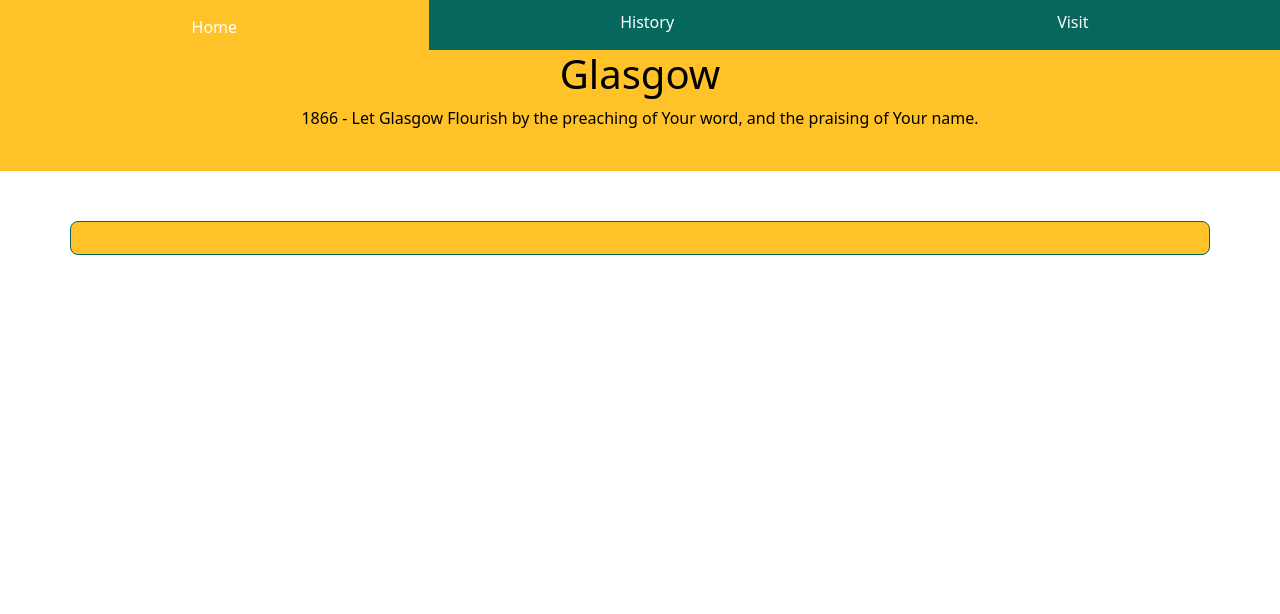
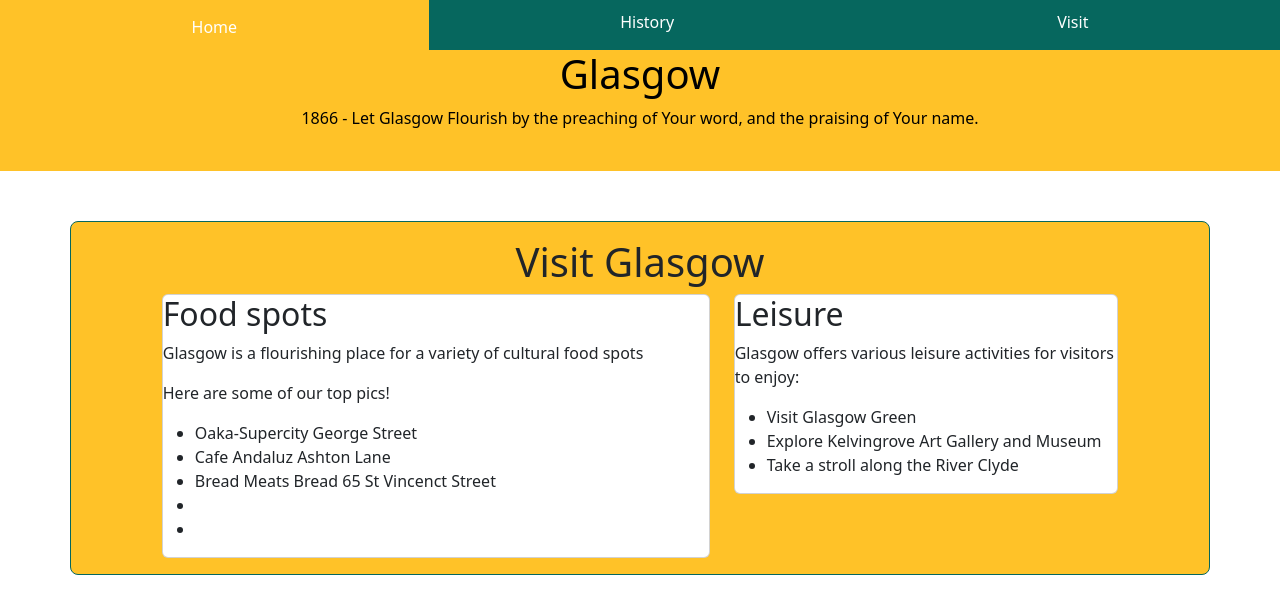
Before and after one commit to HannahSMMcCormick/WebDev2024, a plain HTML site: page visit.html in a window 1280 px wide. Drawn offline with nearby package versions, Linux system fonts and the light colour scheme.

Commit message:
Using bootstrap card classes

```diff
--- a/visit.html
+++ b/visit.html
@@ -34,13 +34,36 @@
     </header>
 
     <div class="container">
+        <h1>Visit Glasgow</h1>
         <div class="row">
             <div class="col-md-7">
-<!--Insert here-->
+                <div class="card">
+                    <div class="cardBody">
+                        <h2>Food spots</h2>
+                        <p>Glasgow is a flourishing place for a variety of cultural food spots</p>
+                        <p>Here are some of our top pics!</p>
+                        <ul>
+                            <li>Oaka-Supercity George Street</li>
+                            <li>Cafe Andaluz Ashton Lane</li>
+                            <li>Bread Meats Bread 65 St Vincenct Street</li>
+                            <li></li>
+                            <li></li>
+                        </ul>
+                    </div>
+                </div>
             </div>
 
             <div class="col-md-5">
-
+                <div class="card">
+                    <div class="cardBody">
+                        <h2>Leisure</h2>
+                        <p>Glasgow offers various leisure activities for visitors to enjoy:</p>
+                        <ul>
+                            <li>Visit Glasgow Green</li>
+                            <li>Explore Kelvingrove Art Gallery and Museum</li>
+                            <li>Take a stroll along the River Clyde</li>
+                    </div>
+                </div>
             </div>
         </div>
     </div>
```
